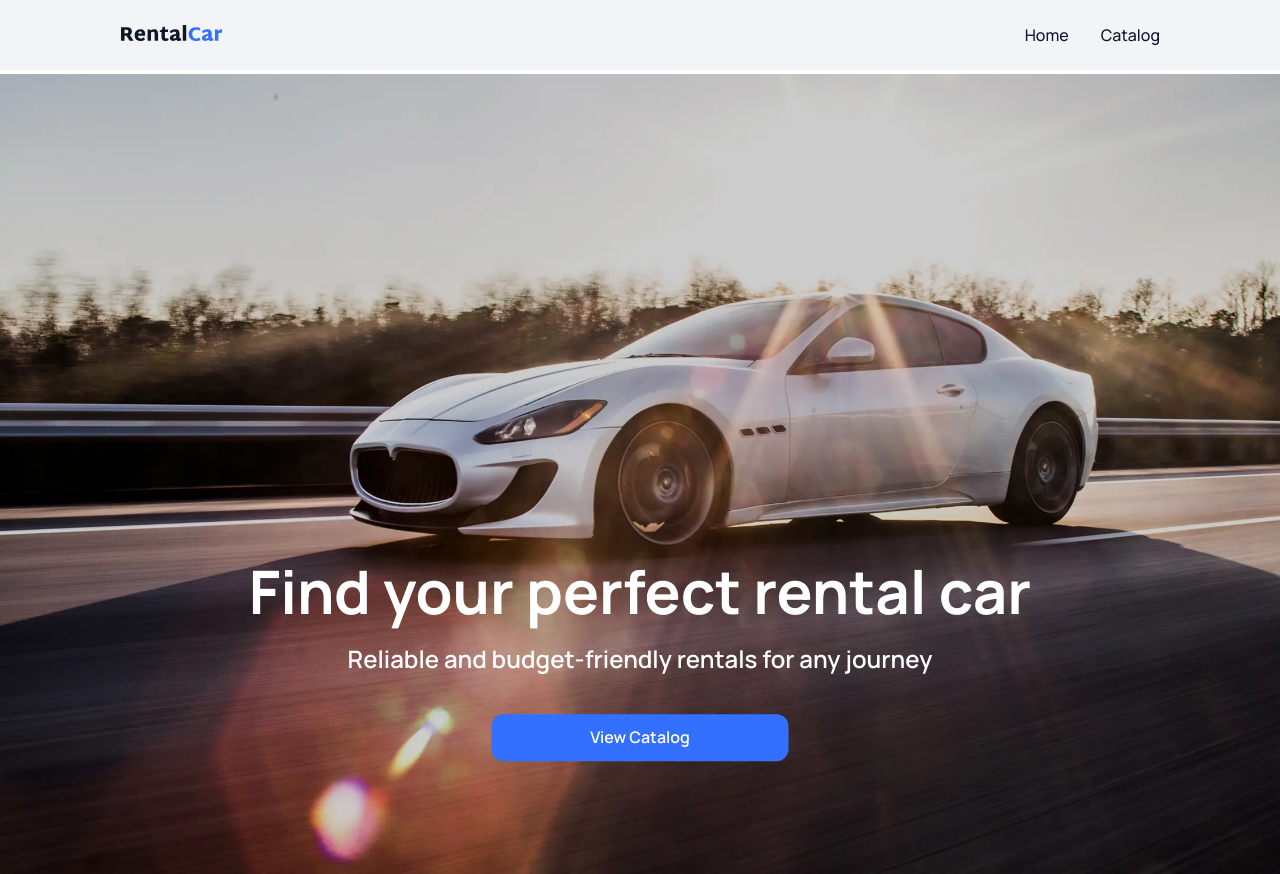
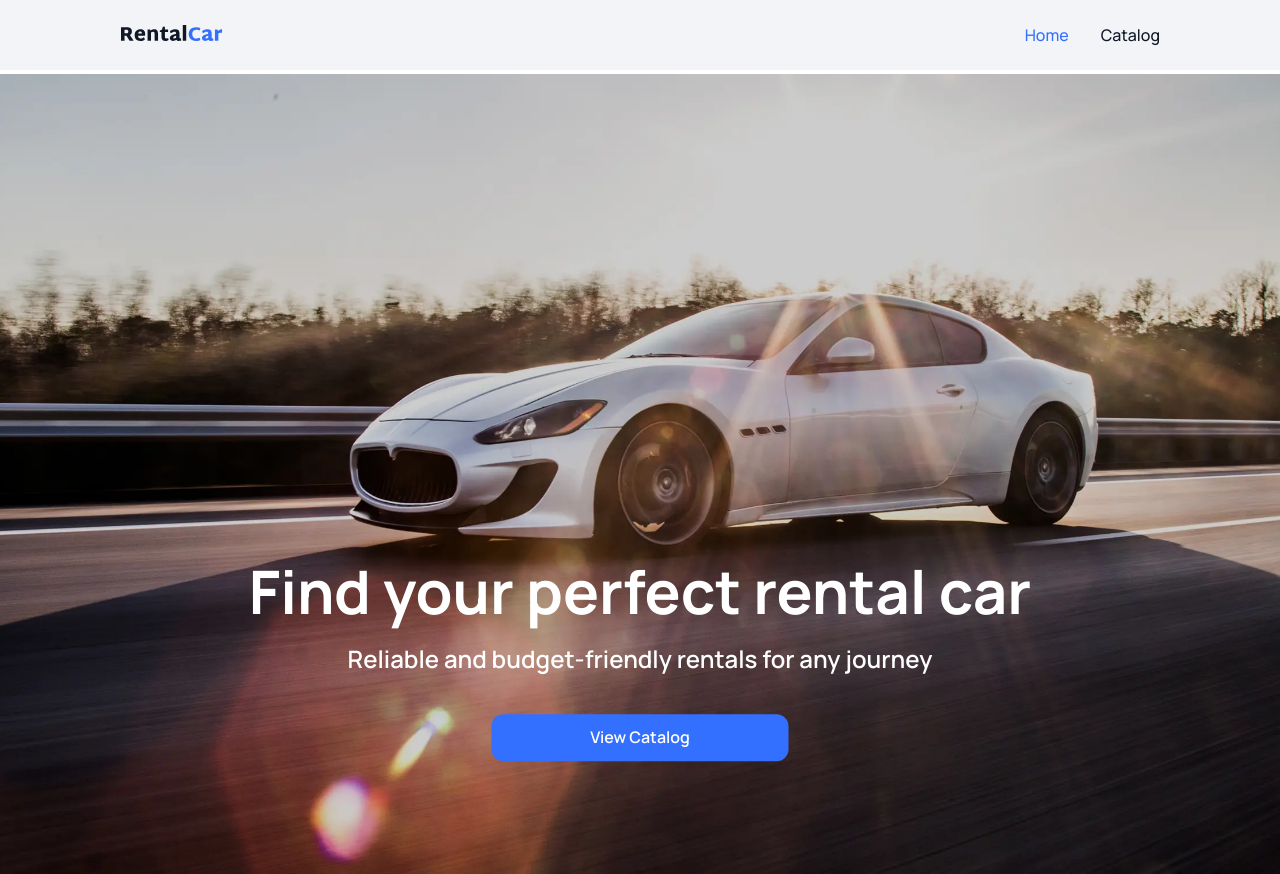
Before and after one commit to RocketReact/Rental-Car, a React (Vite) app: page / in a window 1280 px wide. Built offline with nearby package versions, Linux system fonts and the light colour scheme; no server answers.

Commit message:
use NavLink to change the color active nav link

```diff
--- a/src/components/Header/Header.jsx
+++ b/src/components/Header/Header.jsx
@@ -1,5 +1,5 @@
 import css from "./Header.module.css";
-import { Link } from "react-router-dom";
+import { NavLink, Link } from "react-router-dom";
 import RentalCar from "/RentalCar.svg";
 const Header = () => {
   return (
@@ -8,10 +8,20 @@ const Header = () => {
         <Link to="/">
           <img src={RentalCar} alt="Rental Car" />
         </Link>
-        <menu className={css.menu}>
-          <Link to="/">Home</Link>
-          <Link to="/catalog">Catalog</Link>
-        </menu>
+        <div className={css.menu}>
+          <NavLink
+            to="/"
+            className={({ isActive }) => (isActive ? css.active : "")}
+          >
+            Home
+          </NavLink>
+          <NavLink
+            to="/catalog"
+            className={({ isActive }) => (isActive ? css.active : "")}
+          >
+            Catalog
+          </NavLink>
+        </div>
       </nav>
     </header>
   );
--- a/src/components/Header/Header.module.css
+++ b/src/components/Header/Header.module.css
@@ -21,3 +21,6 @@
   letter-spacing: 0;
   line-height: 1.25;
 }
+.active {
+  color: var(--button);
+}
```
